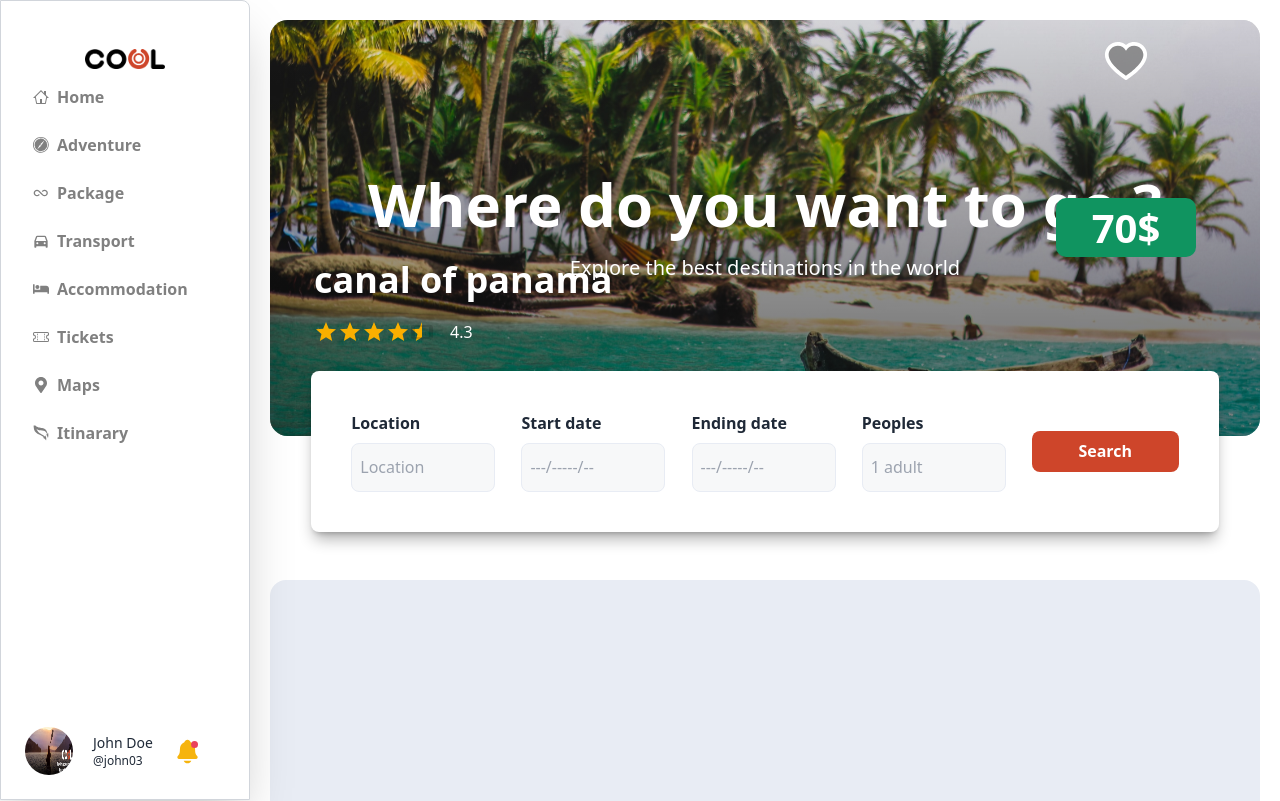
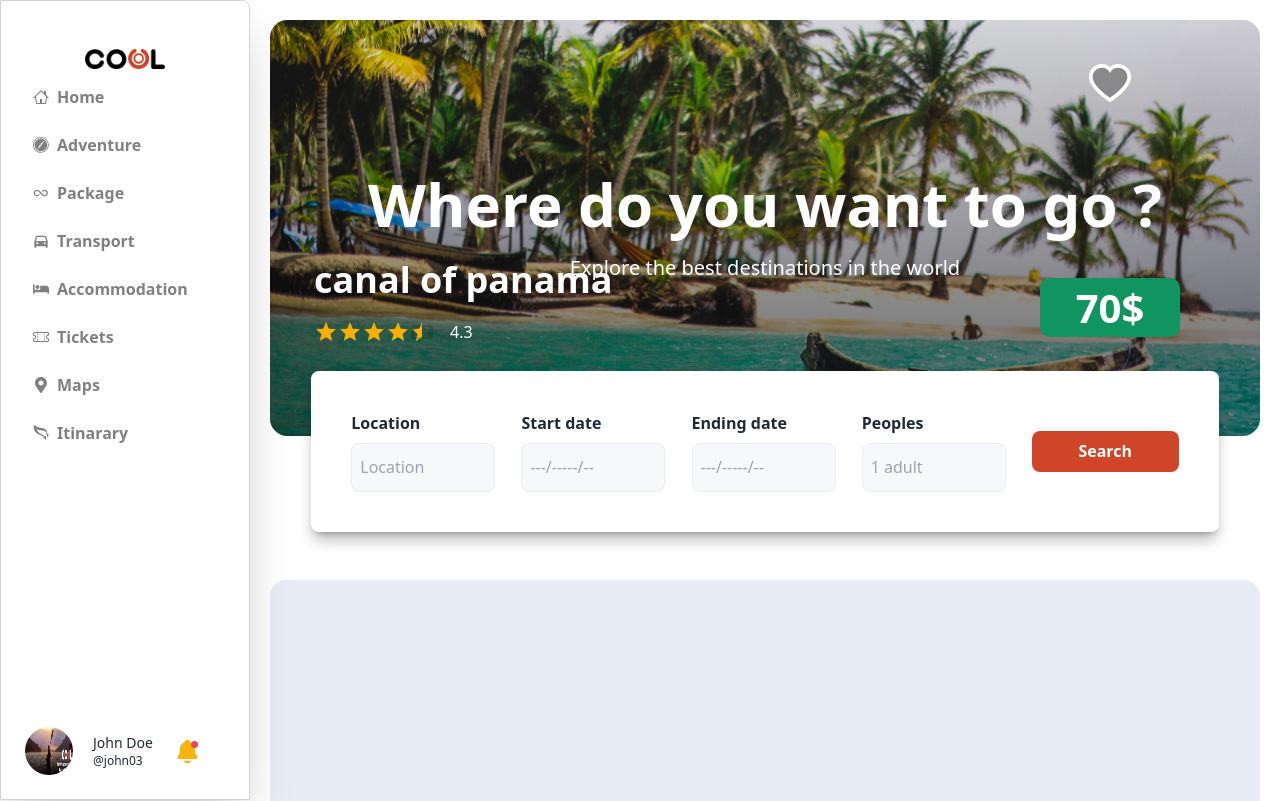
Before and after one commit to AxelCoolpa/COOL-FRONT, a React (Vite) app: page / in a window 1280 px wide. Shown: the top 801 px of the page. Built offline with nearby package versions, Linux system fonts and the light colour scheme.

Commit message:
header partially completed

```diff
--- a/src/components/sections/HeaderSection.tsx
+++ b/src/components/sections/HeaderSection.tsx
@@ -33,10 +33,10 @@ const HeaderSection: React.FC<HeaderSectioonProps> = ({
 					<h3 className='text-xl font-medium'>{subtitle}</h3>
 				</div>
 			) : null}
-			{name && rate ? (
-				<div className='absolute flex flex-col left-11 top-60 gap-5 text-white'>
-					<h2 className='text-4xl font-bold'>{name}</h2>
+			<div className='absolute flex flex-col left-11 top-60 gap-5 text-white'>
+				{name && <h2 className='text-4xl font-bold'>{name}</h2>}
 
+				{rate && favorite ? (
 					<div className='flex items-center'>
 						<Rating
 							name='text-feedback'
@@ -52,19 +52,23 @@ const HeaderSection: React.FC<HeaderSectioonProps> = ({
 						/>
 						<Box sx={{ ml: 2 }}>{rate}</Box>
 					</div>
-				</div>
-			) : null}
-			{favorite && price ? (
-				<div className='absolute flex flex-col items-center right-16 gap-5 text-white'>
-					<div className='absolute flex -top-40'>
+				) : null}
+			</div>
+
+			<div className='absolute flex flex-col items-center right-20 top-10 gap-[172px] text-white'>
+				{rate && favorite ? (
+					<div className=''>
 						<HeartButton />
 					</div>
+				) : null}
 
+				{price && (
 					<button className='bg-[#109460] w-[140px] h-[59px] rounded-[10px] text-[40px] font-semibold'>
 						{price}$
 					</button>
-				</div>
-			) : null}
+				)}
+			</div>
+
 			<div className='absolute flex justify-between items-center w-11/12 p-10 bg-white shadow-black/30 shadow-lg -bottom-24 rounded-lg px-10'>
 				<div className='flex flex-col  justify-center gap-2'>
 					<span className='font-bold'>Location</span>
```
